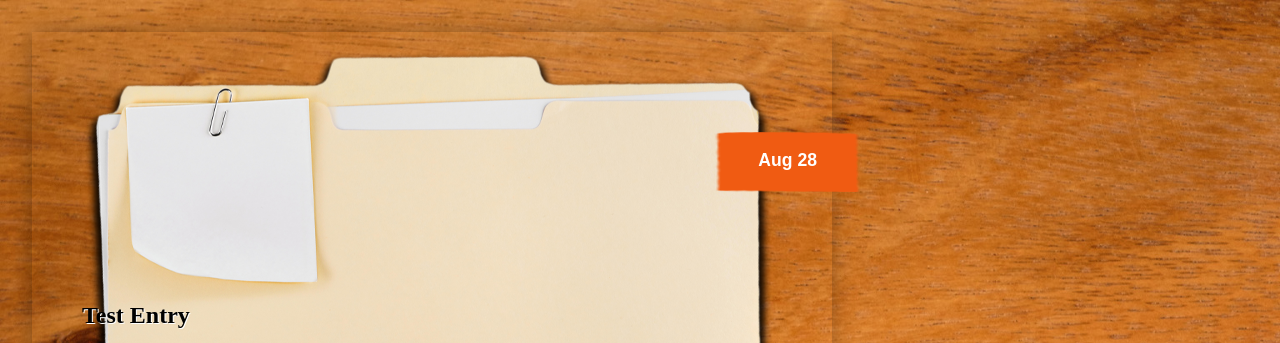
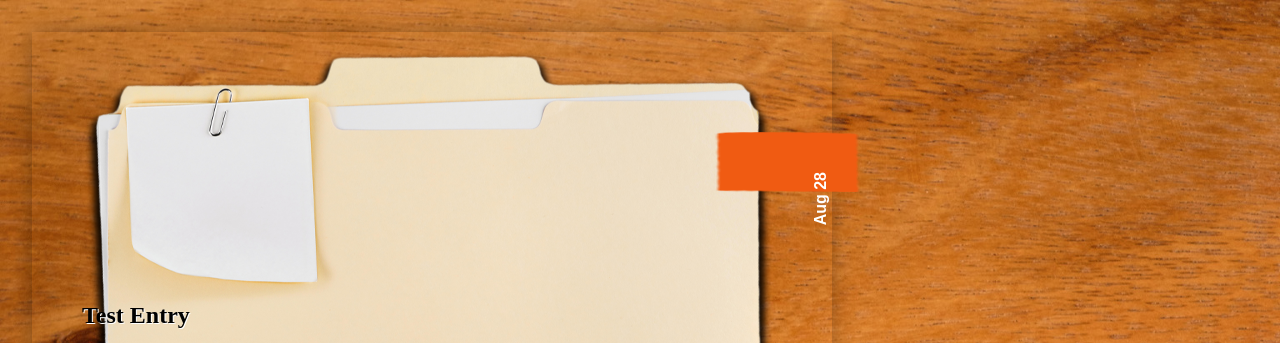
Before and after one commit to shadow-signal/shadow-signal.github.io, a Jekyll site: the page built from index.html, in a window 1280 px wide. Shown: the top 343 px of the page. Built offline with Jekyll 4.4.1, drawn with Linux system fonts in a browser that asks for light colours; the list of posts is cut into pages by our own code.

Commit message:
Update style.scss

```diff
--- a/assets/css/style.scss
+++ b/assets/css/style.scss
@@ -37,10 +37,12 @@ body {
 
 .folder-date {
   position: absolute;
-  right: 15px;
-  top: 118px;
+  right: 20px;
+  top: 140px;
+  transform: rotate(-90deg);
+  transform-origin: right top;
   font-weight: bold;
-  font-size: 1.1rem;
+  font-size: 1rem;
   color: #fff;
 }
 
```
